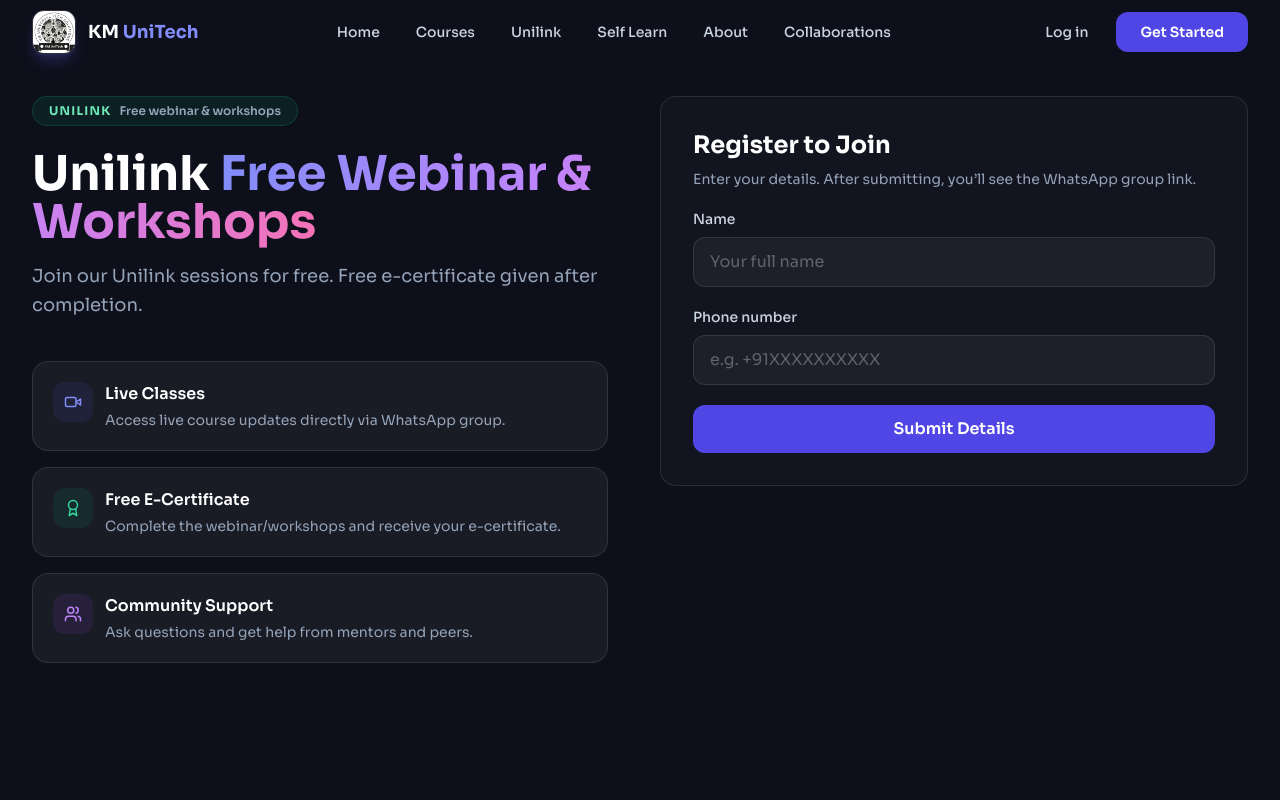
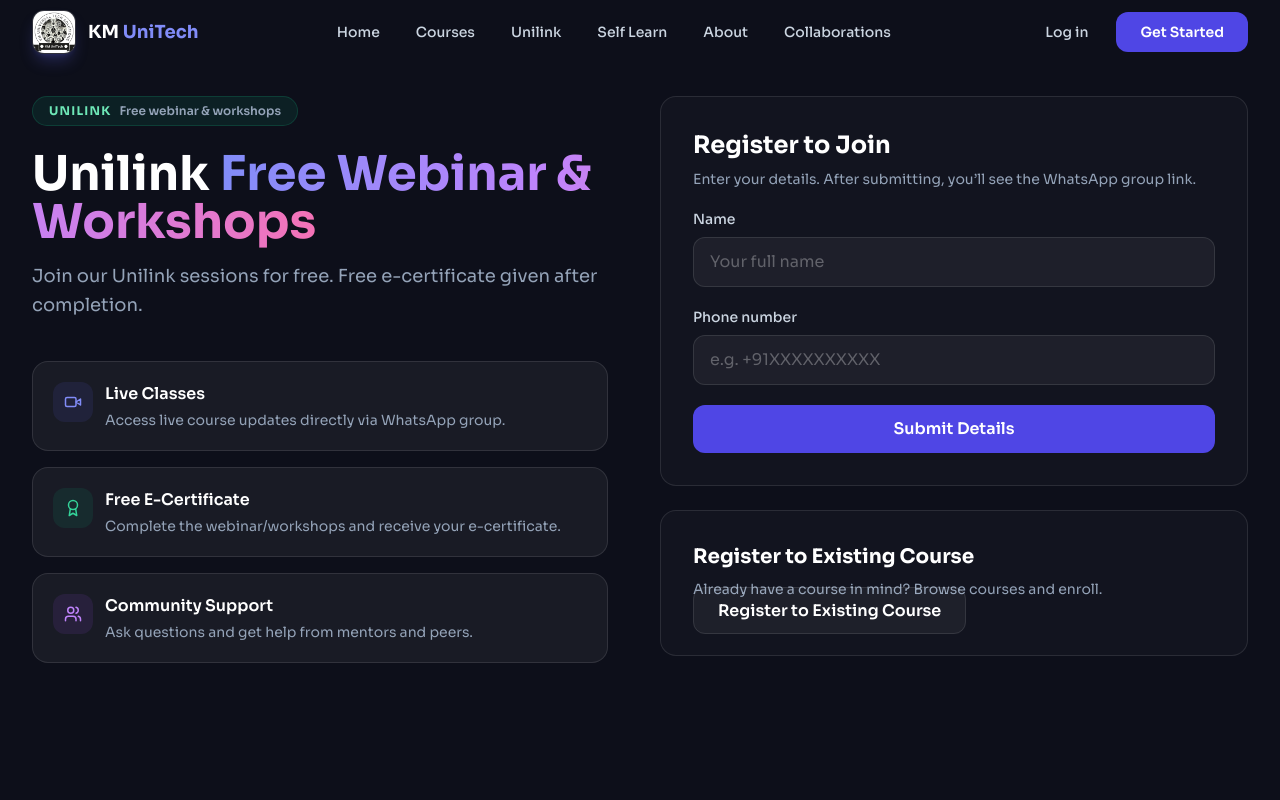
Before and after one commit to BR2005/kmunitech, a React (Vite) app in the folder kmuni-tech-frontend/: page /unilink in a window 1280 px wide. Shown: the top 800 px of the page. Built offline with nearby package versions, Linux system fonts and the light colour scheme; no server answers.

Commit message:
create exixting course

```diff
--- a/kmuni-tech-frontend/src/pages/public/UnilinkPage.tsx
+++ b/kmuni-tech-frontend/src/pages/public/UnilinkPage.tsx
@@ -1,4 +1,5 @@
 import React, { useMemo, useState } from 'react';
+import { Link } from 'react-router-dom';
 import Navbar from '../../components/layout/Navbar';
 import Footer from '../../components/layout/Footer';
 import { Award, Users, Video } from 'lucide-react';
@@ -101,6 +102,7 @@
             </section>
 
             {/* Right */}
+            <div className="space-y-6">
               <section className="card p-6 md:p-8">
                 {!submitted ? (
                   <form onSubmit={onSubmit} className="space-y-5">
@@ -159,6 +161,22 @@
                   </a>
                 )}
               </section>
+
+              <section className="card p-6 md:p-8">
+                <div className="space-y-3">
+                  <div>
+                    <h2 className="text-xl font-bold text-white">Register to Existing Course</h2>
+                    <p className="text-slate-400 text-sm mt-2">
+                      Already have a course in mind? Browse courses and enroll.
+                    </p>
+                  </div>
+
+                  <Link to="/courses" className="btn-secondary w-full text-center">
+                    Register to Existing Course
+                  </Link>
+                </div>
+              </section>
+            </div>
           </div>
         </div>
       </main>
```
Also changed, not shown: 2 other files (tests, documents, lock files or other folders). Lines whose indentation alone changed are shown as unchanged.
